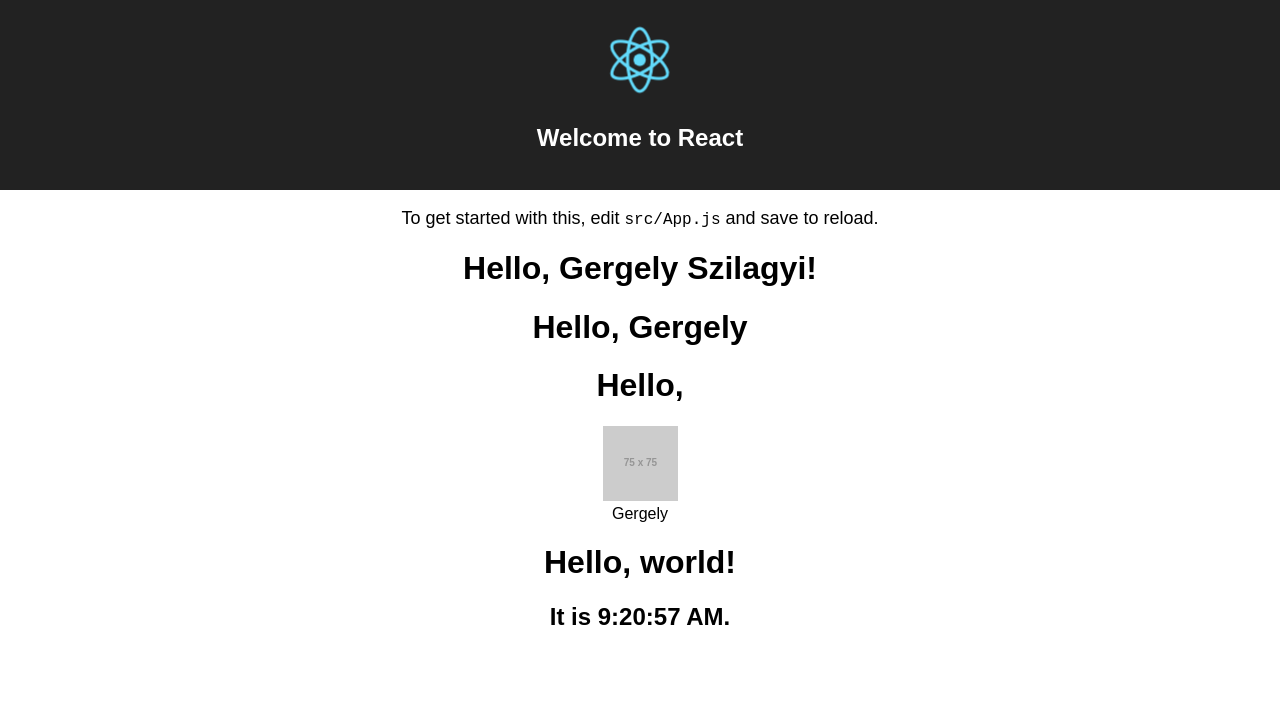
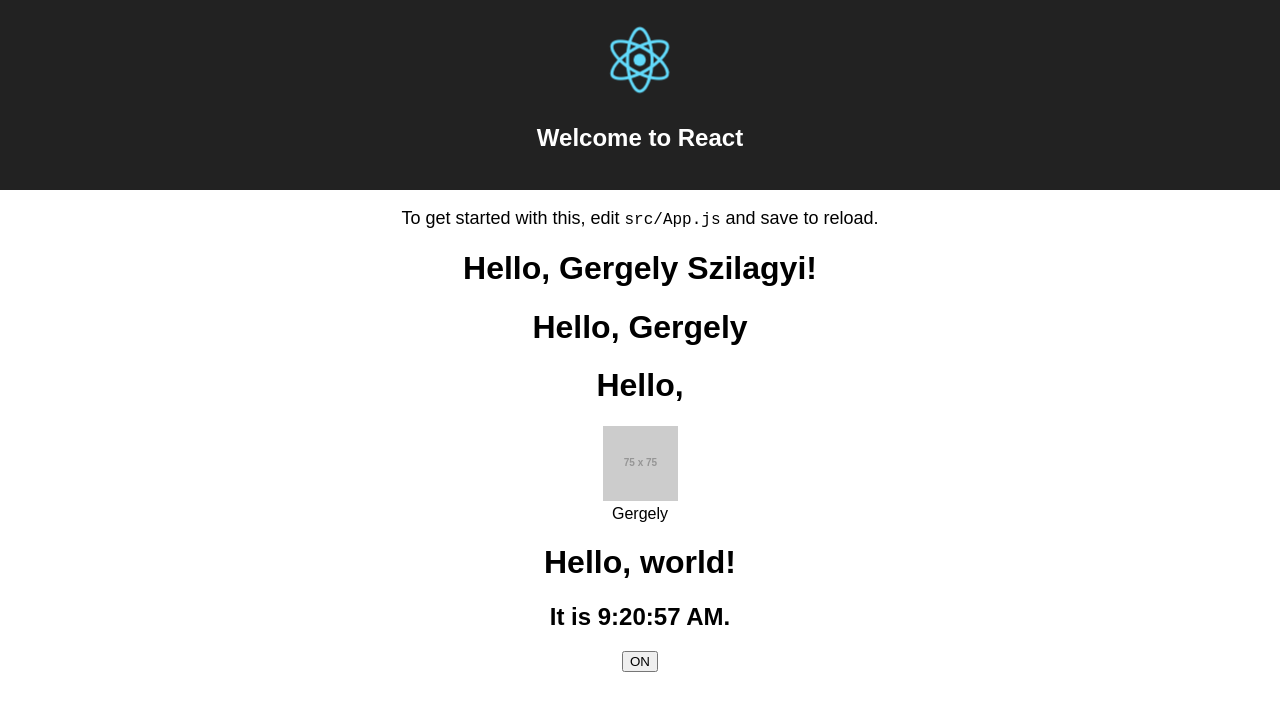
Before and after one commit to esziger/React_tutorial, a React (Create React App) app: page / in a window 1280 px wide. Shown: the top 710 px of the page. Built offline with nearby package versions, Linux system fonts and the light colour scheme.

Commit message:
Finished chapter: Handling Events
https://facebook.github.io/react/docs/handling-events.html

```diff
--- a/src/App.js
+++ b/src/App.js
@@ -10,6 +10,31 @@
   render() {
     return <h1>Hello, {this.props.name}</h1>;
   }
+}
+
+
+class Toggle extends React.Component{
+
+constructor(props) {
+    super(props);
+    this.state = {isToggleOn: true};
+  }
+
+//using property initializer syntax to define an event function
+handleClick= () =>{
+    this.setState(prevState => ({
+      isToggleOn: !prevState.isToggleOn
+    }));
+  }
+
+render(){
+  return(
+   <button onClick={this.handleClick}>
+        {this.state.isToggleOn ? 'ON' : 'OFF'}
+      </button>
+  )
+}
+
 }
 
 
@@ -122,6 +147,7 @@
         <WelcomeClass/>
         <Comment author={author}/>
         <Clock/>
+        <Toggle/>
       </div>
     );
   }
```
